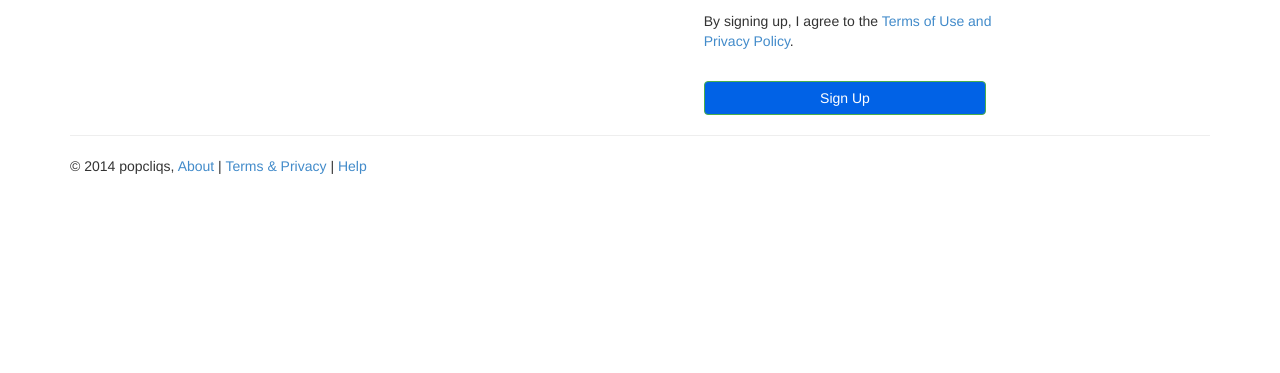
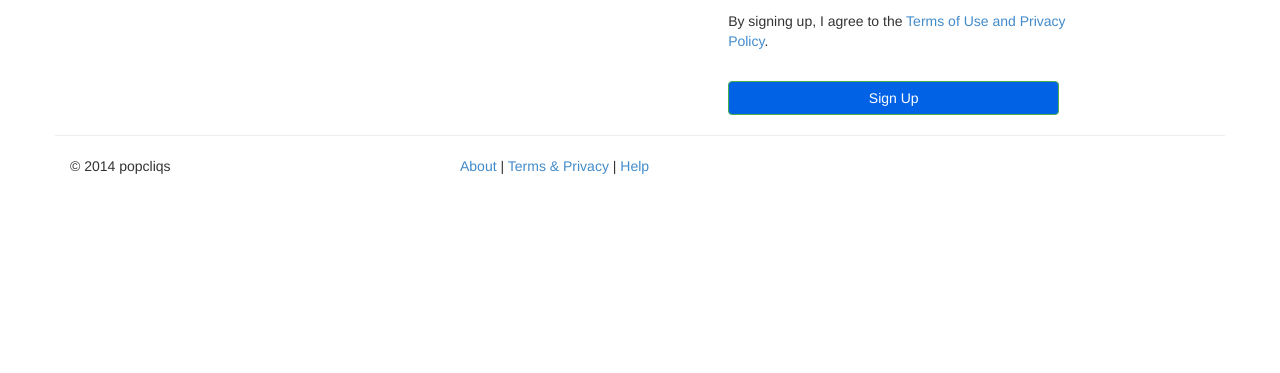
Before and after one commit to Sun-Technologies/popcliqs-web-app, a PHP site: page / in a window 1280 px wide. Shown: the part 427-800 px from the top of the page. Run offline with PHP 8.4, Linux system fonts and the light colour scheme; data that the repository does not hold is empty; some libraries are stand-ins or nearby versions.

Commit message:
responsive changes

```diff
--- a/popcliqs-web/web/attended.tab.php
+++ b/popcliqs-web/web/attended.tab.php
@@ -3,7 +3,7 @@
     <tr>
       <th>Title</th>
       <th>Start</th>
-      <th>Location2</th>
+      <th>Location</th>
       <th><th>
     </tr>
   </thead>
--- a/popcliqs-web/web/createnew.tmpl.php
+++ b/popcliqs-web/web/createnew.tmpl.php
@@ -5,7 +5,7 @@
       <form class="form-horizontal" id="event_form" name="event_form" method="post" action="event.php">
         <div class="modal-header">
           <button type="button" class="close" data-dismiss="modal" aria-hidden="true">&times;</button>
-          <h4 class="modal-title" id="eventdetails_title" style="text-align:center">New CLiq</h4>
+          <h4 class="modal-title" id="eventdetails_title" style="text-align:center">New Cliq</h4>
         </div>
         <div class="modal-body" style="width: 100%; height: 400px; overflow-y: scroll;">
 
--- a/popcliqs-web/web/index.tmpl.php
+++ b/popcliqs-web/web/index.tmpl.php
@@ -1,17 +1,17 @@
 <?php
 $month_list = array(
-1 => 'January',
-2 => 'February',
-3 => 'March',
-4 => 'April',
-4 => 'May',
-6 => 'June',
-7 => 'July',
-8 => 'August',
-9 => 'September',
-10 => 'October',
-11 => 'November',
-12 => 'December'
+1 => 'JAN',
+2 => 'FEB',
+3 => 'MAR',
+4 => 'APR',
+4 => 'MAY',
+6 => 'JUN',
+7 => 'JUL',
+8 => 'AUG',
+9 => 'SEP',
+10 => 'OCT',
+11 => 'NOV',
+12 => 'DEC'
 );
 
 $form_er_class ="form-group has-error has-feedback";
@@ -20,10 +20,19 @@ $form_class    ="form-group";
 <!DOCTYPE HTML>
 <html>
 <head>
+  <meta charset="utf-8">
+  <meta http-equiv="X-UA-Compatible" content="IE=edge">
+  <meta name="viewport" content="width=device-width, initial-scale=1 maximum-scale=1, user-scalable=0">
+  <!-- HTML5 Shim and Respond.js IE8 support of HTML5 elements and media queries -->
+    <!-- WARNING: Respond.js doesn't work if you view the page via file:// -->
+    <!--[if lt IE 9]>
+      <script src="https://oss.maxcdn.com/libs/html5shiv/3.7.0/html5shiv.js"></script>
+      <script src="https://oss.maxcdn.com/libs/respond.js/1.4.2/respond.min.js"></script>
+    <![endif]-->
   <title>Popcliqs - Login</title>
   <link rel="stylesheet" type="text/css" href="web/css/bootstrap.css">
   <link rel="stylesheet" type="text/css" href="web/css/popcliqs.css">
-  <meta name="viewport" content="width=device-width">
+
 </head>
 <body>
 <!-- nav bar-->
@@ -47,11 +56,9 @@ $form_class    ="form-group";
         </div>
         <button type="submit" class="btn btn-success backgroundColor1">Sign in</button>
       </form>
-      <span  class="pull-right" id="forgot_pwd" style="">
+      <span id="forgot_pwd" style="">
        <a data-toggle="modal" href="#forgotPassword">Forgot Password</a>
       </span>
-    </p>
-
     </div>
 </div>
 <br/>
@@ -59,13 +66,17 @@ $form_class    ="form-group";
 <?php require 'web/signup.tmpl.php' ?>
 <div class="container">
      <div class="row">
-      <div class="col-md-12">
-        <hr/>
-          <p>&copy; 2014 popcliqs, <a href="#">About</a> | <a data-toggle="modal" href="#myModal">Terms & Privacy</a> | <a data-toggle="modal" href="#myModal">Help</a></p>
-      </p>
+     <hr/>
+      <div class="col-sm-4">
+
+          <p>&copy; 2014 popcliqs</p>
+
+     </div>
+     <div class="col-sm-8">
+          <p><a href="#">About</a> | <a data-toggle="modal" href="#myModal">Terms & Privacy</a> | <a data-toggle="modal" href="#myModal">Help</a></p>
      </div>
     </div>
-    </div>
+</div>
 
   <div class="modal fade" id="errorModal">
   <div class="modal-dialog">
@@ -89,11 +100,7 @@ $form_class    ="form-group";
 <?php
 require 'terms.tmpl.php';
 require 'forgot_password.tmpl.php';
-
-
-
-
- ?>
+?>
 
 <!--script src="js/jquery.js" ></script-->
 <script type="text/javascript" src="http://ajax.googleapis.com/ajax/libs/jquery/1.9.1/jquery.min.js"></script>
--- a/popcliqs-web/web/js/popcliqs_actions.js
+++ b/popcliqs-web/web/js/popcliqs_actions.js
@@ -613,7 +613,7 @@ function edit_event_success (data, textStatus, jqXHR) {
 		$('#newEvent').modal('show');
 
 		//update title.
-		$("#eventdetails_title").html("Modify CLiq");
+		$("#eventdetails_title").html("Modify Cliq");
 
 		// set values  to input boxes
 		$("#event_id").val(data.id);
@@ -652,7 +652,7 @@ function close_event_window(){
 
 	$('#newEvent').modal('hide');
 	$('#submit_btn').html("Create");
-	$("#eventdetails_title").html("New CLiq");
+	$("#eventdetails_title").html("New Cliq");
 	document.getElementById("event_form").reset();
 }
 
--- a/popcliqs-web/web/js/popcliqs_canvas.js
+++ b/popcliqs-web/web/js/popcliqs_canvas.js
@@ -642,7 +642,7 @@ function drawWave(xp , yp, startA , endA, radius ){
 
 function popup_evt_details(evt){
 
-  console.log(evt.target.name + " Was Clicked");
+  // console.log(evt.target.name + " Was Clicked");
 
   for (var i=0; i< eventlist.length; i++){
     if(eventlist[i].id  == evt.target.name ){
--- a/popcliqs-web/web/preferences.tmpl.php
+++ b/popcliqs-web/web/preferences.tmpl.php
@@ -17,7 +17,7 @@
     <div class="modal-content">
       <div class="modal-header">
         <button type="button" class="close" data-dismiss="modal" aria-hidden="true">&times;</button>
-        <h4 class="modal-title" id="myModalLabel" style="text-align:center">Preferences</h4>
+        <h4 class="modal-title" id="myModalLabel" style="text-align:center">Settings</h4>
       </div>
       <div class="modal-body">
         <table>
--- a/popcliqs-web/web/signup.tmpl.php
+++ b/popcliqs-web/web/signup.tmpl.php
@@ -1,6 +1,6 @@
 <div class="container">
     <div class="row"  style="padding-top:80px;">
-      <div class="col-md-5 col-md-offset-0">
+      <div class="col-sm-5">
           <div class="container">
             <h4>All Social... no media</h4>
           </div>
@@ -9,7 +9,7 @@
           <iframe src="//player.vimeo.com/video/81890061" width="450" height="281" frameborder="0" webkitallowfullscreen mozallowfullscreen allowfullscreen></iframe>
           </div>
       </div>
-      <div class="col-md-6 col-md-offset-0">
+      <div class="col-sm-7 col-sm-offset-0">
         <div style="margin-bottom:20px;">
           <h4 style="display:inline;">Sign Up</h4> (Or you may never find out what XXXXX means! )
         </div>
@@ -19,10 +19,10 @@
               $has_email_err = isset($error_map) ? array_key_exists ( '#semail' , $error_map ) : false;
             ?>
             <div class="<?php echo $has_email_err ? $form_er_class : $form_class ?>"  >
-              <div class="col-md-3">
+              <div class="col-sm-3">
                 <label for="email" class="control-label">Email</label>
               </div>
-              <div class="col-md-8">
+              <div class="col-sm-8">
                 <input type="text" id="semail"  name="semail" class="form-control" placeholder=""  value="<?php echo isset($_POST['semail']) ? $_POST['semail'] : ''; ?>"/>
                  <span class="help-block"><?php echo isset($error_map['#semail']) ?  $error_map['#semail'] : "" ?></span>
               </div>
@@ -33,10 +33,10 @@
           ?>
           <div class="row" style="padding-bottom:10px;">
             <div class="<?php echo $has_reemail_err ? $form_er_class : $form_class ?>">
-              <div class="col-md-3">
+              <div class="col-sm-3">
                 <label for="reemail" class="control-label">Email again</label>
               </div>
-              <div class="col-md-8">
+              <div class="col-sm-8">
                 <input type="email" id="sreemail"  name="sreemail" class="form-control" placeholder=""  value="<?php echo isset($_POST['sreemail']) ? $_POST['sreemail'] : ''; ?>" />
                 <span class="help-block"><?php echo isset($error_map['#sreemail']) ?  $error_map['#sreemail'] : "" ?></span>
               </div>
@@ -47,10 +47,10 @@
           ?>
           <div class="row" style="padding-bottom:10px;">
             <div class="<?php echo $has_password_err ? $form_er_class : $form_class ?>">
-              <div class="col-md-3">
+              <div class="col-sm-3">
                 <label for="password" class="control-label">Password</label>
               </div>
-              <div class="col-md-8">
+              <div class="col-sm-8">
                 <input type="password" id="spassword"  name="spassword" class="form-control" placeholder="" value="<?php echo isset($_POST['spassword']) ? $_POST['spassword'] : ''; ?>"/>
                 <span class="help-block"><?php echo isset($error_map['#spassword']) ?  $error_map['#spassword'] : "" ?></span>
               </div>
@@ -61,10 +61,10 @@
           ?>
           <div class="row" style="padding-bottom:10px;">
             <div class="<?php echo $has_gender_err ? $form_er_class : $form_class ?>">
-              <div class="col-lg-3">
+              <div class="col-sm-3">
                 <label for="sex" class="control-label">I am</label>
               </div>
-              <div class="col-lg-8">
+              <div class="col-sm-8">
               <?php
                 if (isset($_POST['sex']) && $_POST['sex']== 'male' ) { ?>
                  <input type="radio" name="sex" value="male" id="sex" checked="true" /> Male &nbsp;
@@ -85,12 +85,12 @@
           ?>
           <div class="row" style="padding-bottom:10px;">
             <div class="<?php echo $has_dob_err ? $form_er_class : $form_class ?>">
-              <div class="col-lg-3">
+              <div class="col-sm-3">
                 <label for="dob" class="control-label">I was born</label>
               </div>
-              <div class="col-lg-8">
+              <div class="col-sm-8">
                 <select name="month" id="month">
-                  <option value="">Month:</option>
+                  <option value="">MMM</option>
                   <?php foreach ($month_list as $key => $value) {
                     if (isset($_POST['month']) && $key == $_POST['month']) {
                       echo " <option value='$key' selected>$value</option>";
@@ -102,7 +102,7 @@
 
                 </select>  /
                 <select name="day" id="day" >
-                  <option value="">Day:</option>
+                  <option value="">DD</option>
                   <?php
 
                   for ($index = 1; $index <=31 ; $index++) {
@@ -118,7 +118,7 @@
 
                 </select> /
                 <select name="year" id="year">
-                  <option value="">Year:</option>
+                  <option value="">YYYY</option>
                     <?php
 
                   for ($index = 2014; $index >=1920 ; $index-- ) {
@@ -141,10 +141,10 @@
           ?>
           <div class="row" style="padding-bottom:10px;">
             <div class="<?php echo $has_zip_err ? $form_er_class : $form_class ?>">
-              <div class="col-lg-3">
+              <div class="col-sm-3">
                 <label for="zip" class="control-label">Home Zip</label>
               </div>
-              <div class="col-lg-8">
+              <div class="col-sm-8">
                 <input type="text" id="zip"  name="zip" class="form-control" placeholder="" value="<?php echo isset($_POST['zip']) ? $_POST['zip'] : ''; ?>" />
                 <span class="help-block"><?php echo isset($error_map['#zip']) ?  $error_map['#zip'] : "" ?></span>
               </div>
@@ -152,16 +152,16 @@
           </div>
           <div class="row" style="padding-bottom:10px;">
             <div class="form-group">
-              <div class="col-lg-3">
+              <div class="col-sm-3">
               </div>
-              <div class="col-lg-7">
+              <div class="col-sm-7">
                 By signing up, I agree to the <a data-toggle="modal" href="#myModal">Terms of Use and Privacy Policy</a>.
               </div>
             </div>
           </div>
 
           <div class="row" style="padding-left:20px;padding-top:20px;">
-              <button type="submit" class="btn btn-success backgroundColor1 col-lg-offset-3 col-lg-6">Sign Up</button>
+              <button type="submit" class="btn btn-success backgroundColor1 col-sm-offset-3 col-lg-6">Sign Up</button>
           </div>
         </form>
       </div>
```
Also changed, not shown: popcliqs-web/web/css/popcliqs.css (+68 -24 lines), popcliqs-web/web/home.tmpl.php (+13 -8 lines).
